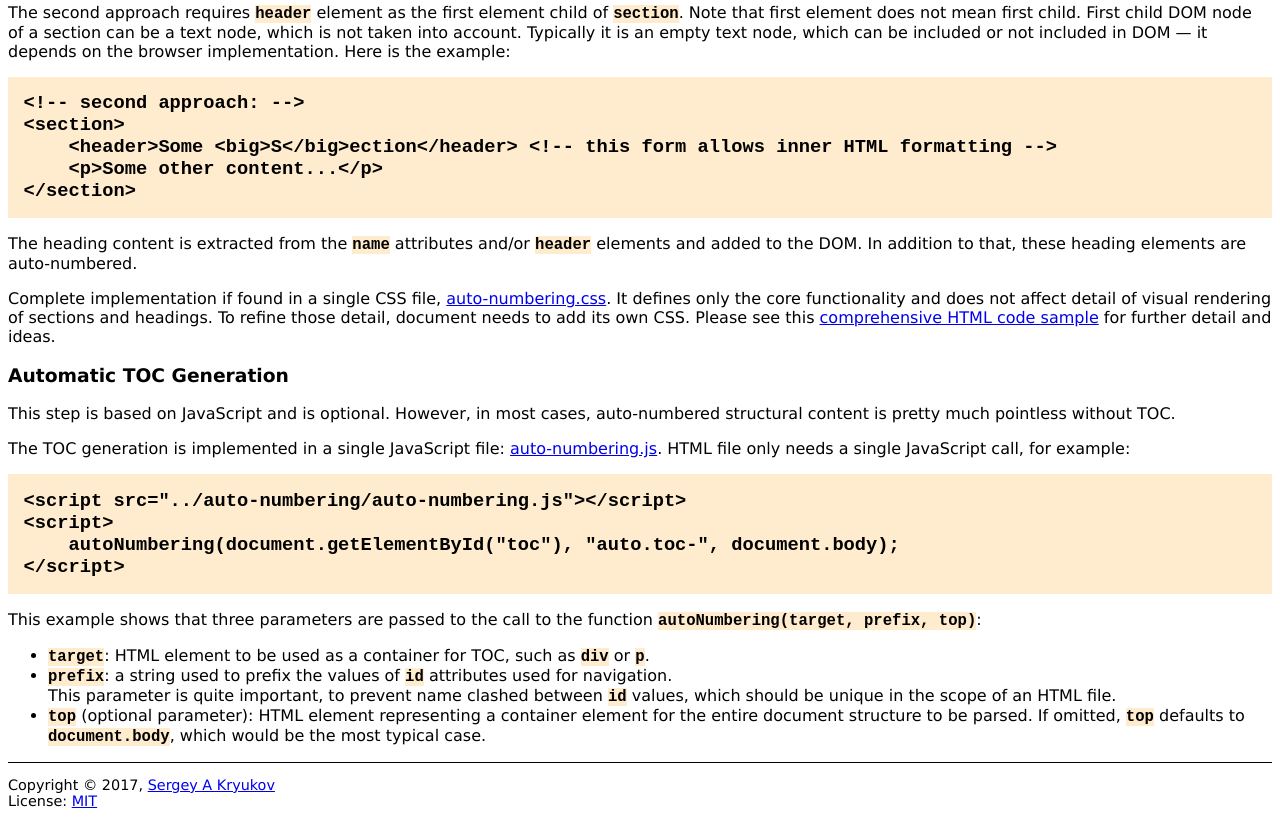
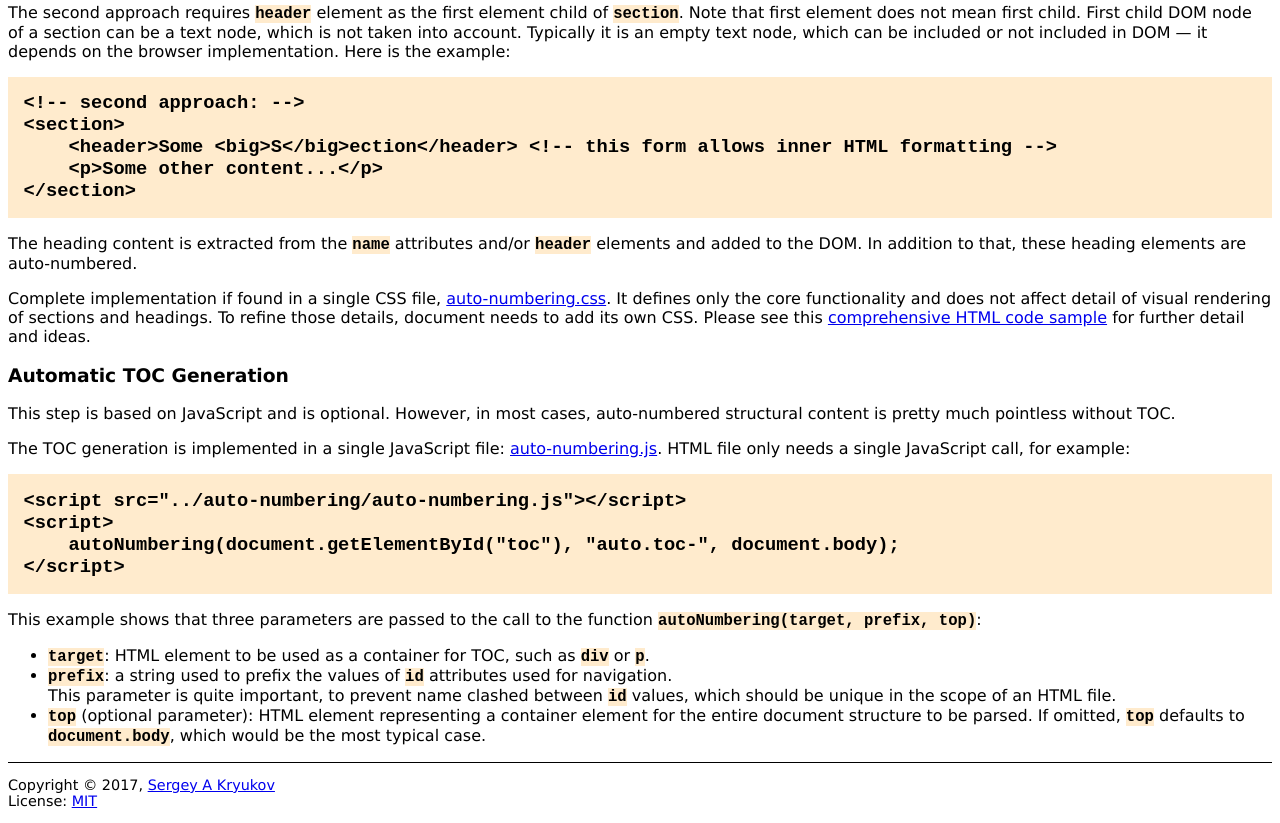
Before and after one commit to SAKryukov/hierarchical-html-entitling, a plain HTML site: page docs/index.html in a window 1280 px wide. Shown: the part 888-1711 px from the top of the page. Drawn offline with Linux system fonts and the light colour scheme.

Commit message:
Docs: fixed grammar

```diff
--- a/docs/index.html
+++ b/docs/index.html
@@ -61,7 +61,7 @@
 &lt;/section&gt;
 </code></pre>
 <p>The heading content is extracted from the <code>name</code> attributes and/or <code>header</code> elements and added to the DOM. In addition to that, these heading elements are auto-numbered.</p>
-<p>Complete implementation if found in a single CSS file, <a href="auto-numbering/auto-numbering.css">auto-numbering.css</a>. It defines only the core functionality and does not affect detail of visual rendering of sections and headings. To refine those detail, document needs to add its own CSS. Please see this <a href="demo/demo.html">comprehensive HTML code sample</a> for further detail and ideas.</p>
+<p>Complete implementation if found in a single CSS file, <a href="auto-numbering/auto-numbering.css">auto-numbering.css</a>. It defines only the core functionality and does not affect detail of visual rendering of sections and headings. To refine those details, document needs to add its own CSS. Please see this <a href="demo/demo.html">comprehensive HTML code sample</a> for further detail and ideas.</p>
 <h3>Automatic TOC Generation</h3>
 <p>This step is based on JavaScript and is optional. However, in most cases, auto-numbered structural content is pretty much pointless without TOC.</p>
 <p>The TOC generation is implemented in a single JavaScript file: <a href="auto-numbering/auto-numbering.js">auto-numbering.js</a>. HTML file only needs a single JavaScript call, for example:</p>
```
Also changed, not shown: 1 other file.
